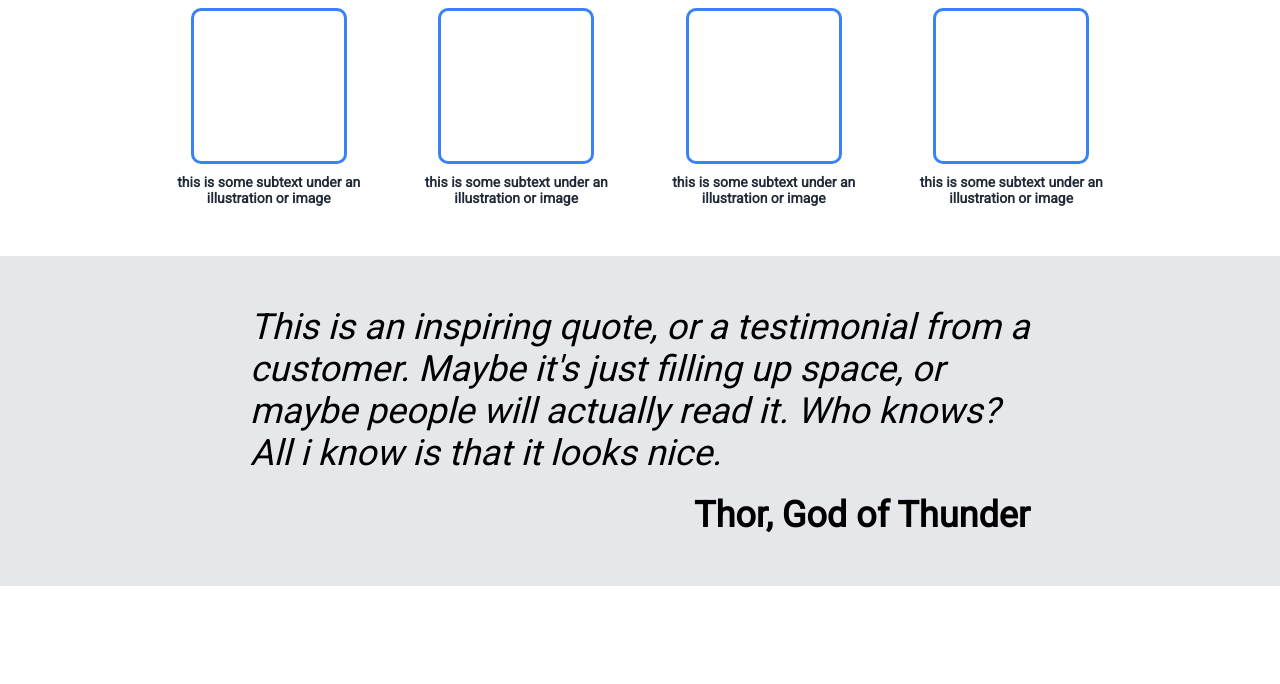
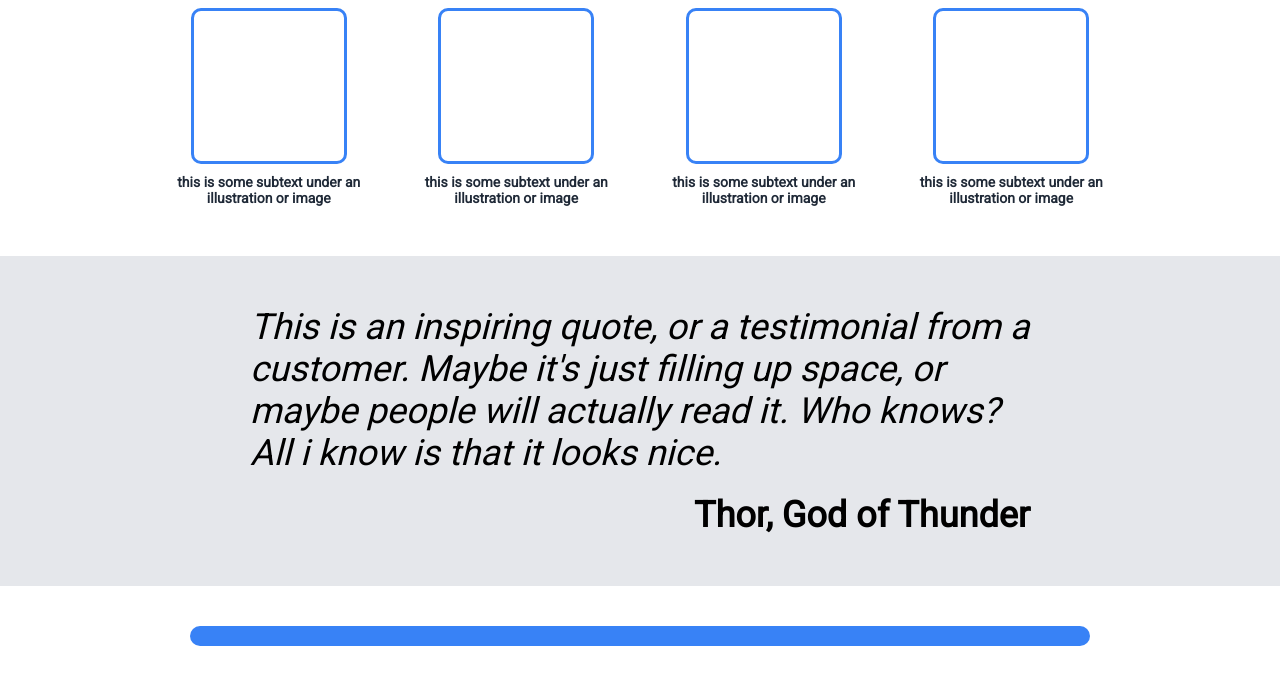
Before and after one commit to DotSnuk/odin-foundation-landing-page, a plain HTML site: page index.html in a window 1280 px wide. Shown: the part 552-1236 px from the top of the page. Before the commit the page ends 1138 px from the top, so only its background shows below. Drawn offline with Linux system fonts and the light colour scheme.

Commit message:
working on blue container

```diff
--- a/index.html
+++ b/index.html
@@ -60,6 +60,14 @@
             <div class="quote-person">Thor, God of Thunder</div>
         </div>
 
+        <div class="call-container">
+            <div class="blue-container">
+
+            </div>
+
+
+        </div>
+
     </div>
 </body>
 </html>
--- a/styles.css
+++ b/styles.css
@@ -25,7 +25,9 @@ body {
 
 }
 
-.container, .header, .links, .hero, .left, .right, .information, .info-cards, .card, .quote {
+/* All flex containers */
+.container, .header, .links, .hero, .left, .right, .information, .info-cards, .card, .quote,
+.call-container, .blue-container {
     display: flex;
 }
 
@@ -150,12 +152,29 @@ button {
     gap: 10px;
     flex: 1;
     text-align: center;
-
 }
 
 .subtext {
     font-size: 14px;
     color: #1f2937;
+}
+
+.call-container {
+    background-color: white;
+    padding-left: 150px;
+    padding-right: 150px;
+    gap: 150px;
+
+    justify-content: center;
+}
+
+.blue-container {
+    background-color: #3882f6;
+    border-radius: 10px;
+    border: none;
+    padding: 10px;
+    flex-basis: 90%;
+    margin: 40px;
 }
 
 .illustration {
```
